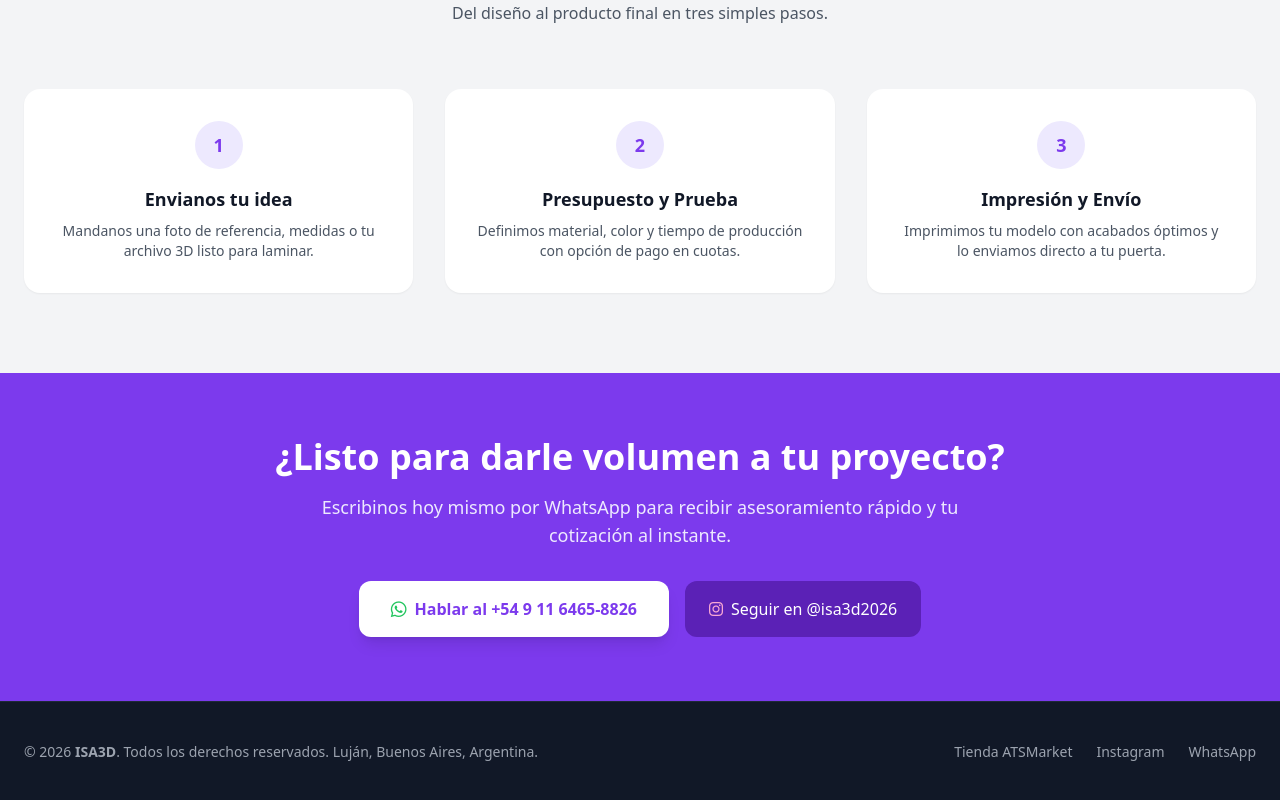
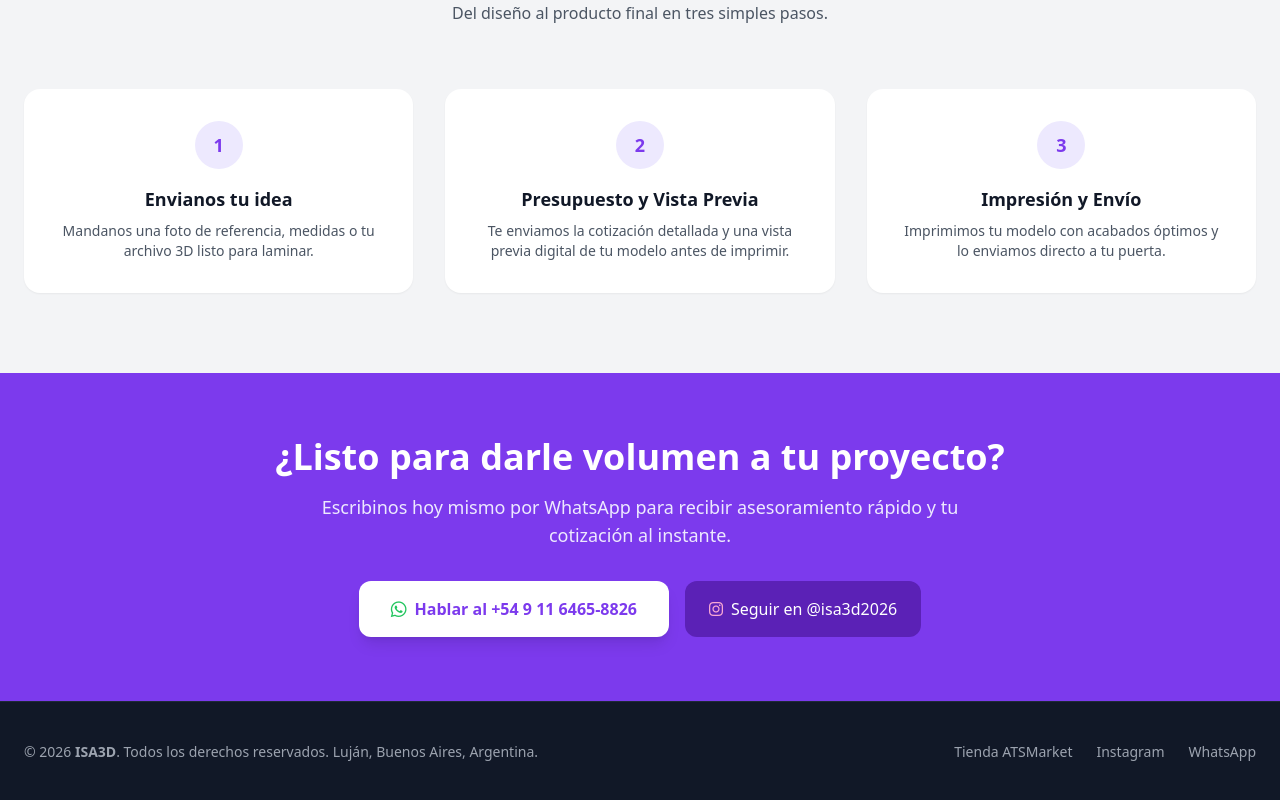
Before and after one commit to alvarosaccomani/isa3d-web-app, an Angular app: page / in a window 1280 px wide. Shown: the part 1468-2268 px from the top of the page. Built offline with nearby package versions, Linux system fonts and the light colour scheme.

Commit message:
i change card text in home component

```diff
--- a/src/app/public/home/home.component.html
+++ b/src/app/public/home/home.component.html
@@ -83,8 +83,8 @@
       </div>
       <div class="bg-white p-8 rounded-2xl shadow-sm text-center">
         <div class="w-12 h-12 bg-violet-100 text-brandViolet font-bold text-lg rounded-full flex items-center justify-center mx-auto mb-4">2</div>
-        <h4 class="font-bold text-lg text-gray-900 mb-2">Presupuesto y Prueba</h4>
-        <p class="text-gray-600 text-sm">Definimos material, color y tiempo de producción con opción de pago en cuotas.</p>
+        <h4 class="font-bold text-lg text-gray-900 mb-2">Presupuesto y Vista Previa</h4>
+        <p class="text-gray-600 text-sm">Te enviamos la cotización detallada y una vista previa digital de tu modelo antes de imprimir.</p>
       </div>
       <div class="bg-white p-8 rounded-2xl shadow-sm text-center">
         <div class="w-12 h-12 bg-violet-100 text-brandViolet font-bold text-lg rounded-full flex items-center justify-center mx-auto mb-4">3</div>
```
